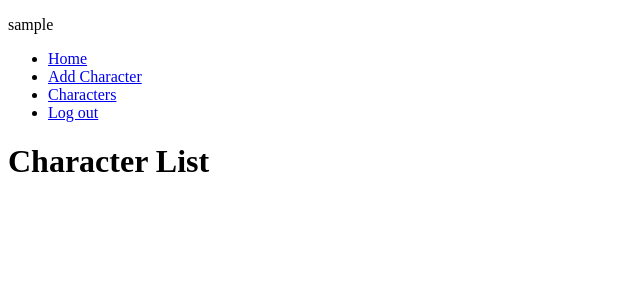
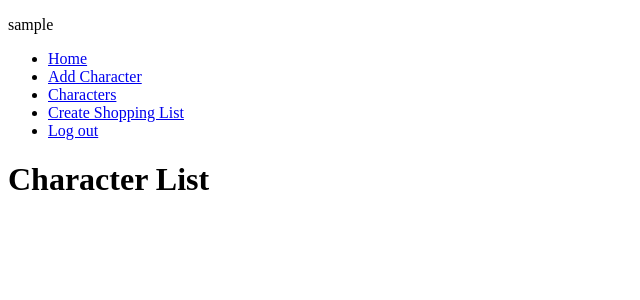
Before and after one commit to Nicksil/inventory-management, a Django app: page /characters/list/ in a window 1280 px wide. Shown: the top 300 px of the page, without its empty margins (0-640 px from the left). Run offline with Django 3.2, Linux system fonts and the light colour scheme; the visitor is signed in with stand-in values (Sample User, id 1); data that the repository does not hold is empty.

Commit message:
Began development on lists app

```diff
--- a/inventory_management/inventory_management/settings.py
+++ b/inventory_management/inventory_management/settings.py
@@ -22,6 +22,7 @@ INSTALLED_APPS = (
 
     'characters',
     'items',
+    'lists',
 )
 
 MIDDLEWARE_CLASSES = (
--- a/inventory_management/inventory_management/urls.py
+++ b/inventory_management/inventory_management/urls.py
@@ -10,6 +10,7 @@ urlpatterns = [
     url(r'^login/$', login, name='login'),
     url(r'^logout/$', logout, name='logout'),
     url(r'^characters/', include('characters.urls', namespace='characters')),
+    url(r'^lists/', include('lists.urls', namespace='lists')),
     url(r'^admin/', include(admin.site.urls)),
     url(r'^$', TemplateView.as_view(template_name='index.html'), name='index')
 ]
--- /dev/null
+++ b/inventory_management/lists/urls.py
@@ -0,0 +1,9 @@
+from __future__ import absolute_import
+
+from django.conf.urls import url
+
+from .views import shoppinglist_create_view
+
+urlpatterns = [
+    url(r'^create/$', shoppinglist_create_view, name='shoppinglist_create'),
+]
--- /dev/null
+++ b/inventory_management/lists/views.py
@@ -0,0 +1,5 @@
+from django.shortcuts import render
+
+
+def shoppinglist_create_view(request):
+    return render(request, 'lists/shoppinglist_create_view.html')
--- a/inventory_management/templates/base.html
+++ b/inventory_management/templates/base.html
@@ -13,6 +13,7 @@
             {% if user.is_authenticated %}
                 <li><a href="{% url 'characters:add' %}">Add Character</a></li>
                 <li><a href="{% url 'characters:list' %}">Characters</a></li>
+                <li><a href="{% url 'lists:shoppinglist_create' %}">Create Shopping List</a></li>
                 <li><a href="{% url 'logout' %}">Log out</a></li>
             {% else %}
                 <li><a href="{% url 'login' %}">Log in</a></li>
--- /dev/null
+++ b/inventory_management/templates/lists/shoppinglist_create_view.html
@@ -0,0 +1,4 @@
+{% extends "base.html" %}
+{% block body %}
+    <h1>Create Shopping List</h1>
+{% endblock %}
```
Also changed, not shown: inventory_management/items/urls.py (+1 -9 lines), inventory_management/lists/models.py (added, +16 -0 lines), inventory_management/lists/__init__.py (added).
